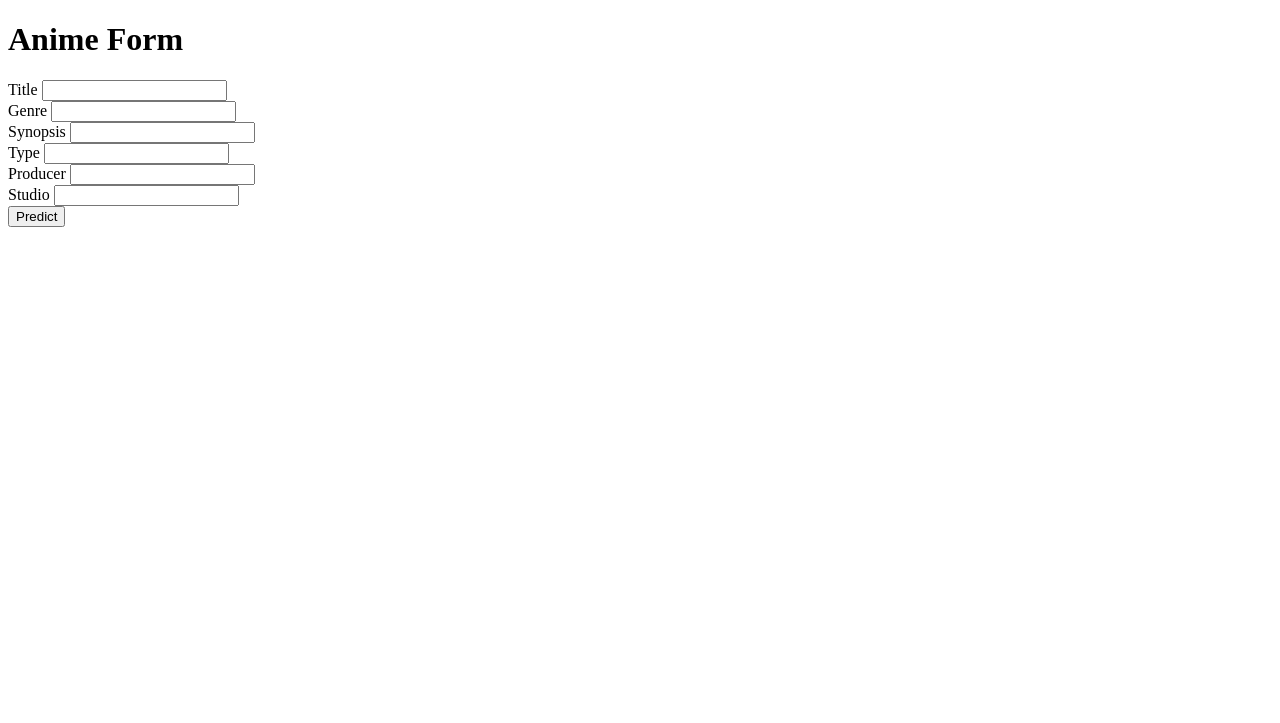
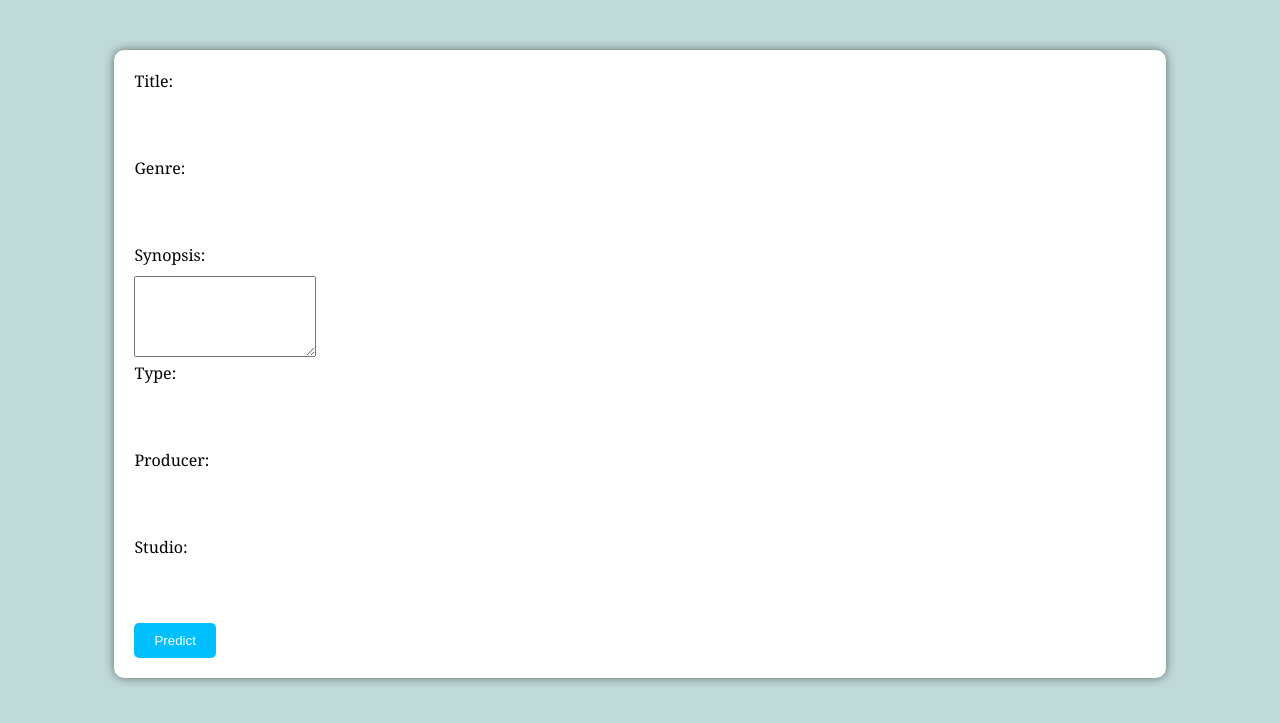
Before and after one commit to nathaa13/ML-Anime-App, a Flask app: page / in a window 1280 px wide. Shown: the top 723 px of the page. Run offline with Flask 2, Linux system fonts and the light colour scheme; parts of the project's set-up code (start-up, migrations or seed data) failed here and were passed over.

Commit message:
Update index.html

```diff
--- a/appp/templates/index.html
+++ b/appp/templates/index.html
@@ -1,32 +1,78 @@
 <!DOCTYPE html>
-<html lang="en">
+<html>
 <head>
-    <meta charset="UTF-8">
-    <title>AnimeApp</title>
+	<title>Anime Form</title>
+	<style>
+		body {
+			background-color: #C0D9D9;
+			font-family: Georgia, serif;
+		}
+
+		.container {
+			display: flex;
+			flex-direction: column;
+			align-items: center;
+			margin-top: 50px;
+		}
+
+		form {
+			background-color: #FFFFFF;
+			padding: 20px;
+			border-radius: 10px;
+			box-shadow: 0px 0px 10px 0px rgba(0,0,0,0.5);
+			width: 80%;
+		}
+
+		label {
+			display: block;
+			margin-bottom: 10px;
+		}
+
+		input[type="text"], select {
+			width: 100%;
+			padding: 10px;
+			border-radius: 5px;
+			border: none;
+			margin-bottom: 20px;
+		}
+
+		input[type="submit"] {
+			background-color: #00BFFF;
+			color: #FFFFFF;
+			border: none;
+			padding: 10px 20px;
+			border-radius: 5px;
+			cursor: pointer;
+		}
+
+		input[type="submit"]:hover {
+			background-color: #007FFF;
+		}
+	</style>
 </head>
 <body>
-    <h1>Anime Form</h1>
+	<div class="container">
 		<form method="POST" action="/predict">
-
-        <label for="Title">Title</label>
+			<label for="Title">Title:</label>
 			<input type="text" name="Title" id="Title"><br>
 
-        <label for="Genre">Genre</label>
+			<label for="Genre">Genre:</label>
 			<input type="text" name="Genre" id="Genre"><br>
 
-        <label for="Synopsis">Synopsis</label>
-        <input type="text" name="Synopsis" id="Synopsis"><br>
+			<label for="Synopsis">Synopsis:</label>
+			<textarea id="Synopsis" name="Synopsis" rows="5" required></textarea>
 
-        <label for="Type">Type</label>
+			<label for="Type">Type:</label>
 			<input type="text" name="Type" id="Type"><br>
 
-        <label for="Producer">Producer</label>
+			<label for="Producer">Producer:</label>
 			<input type="text" name="Producer" id="Producer"><br>
 
-        <label for="Studio">Studio</label>
+			<label for="Studio">Studio:</label>
 			<input type="text" name="Studio" id="Studio"><br>
 
 			<input type="submit" value="Predict">
 		</form>
+	</div>
 </body>
 </html>
```
Lines whose indentation alone changed are shown as unchanged.
